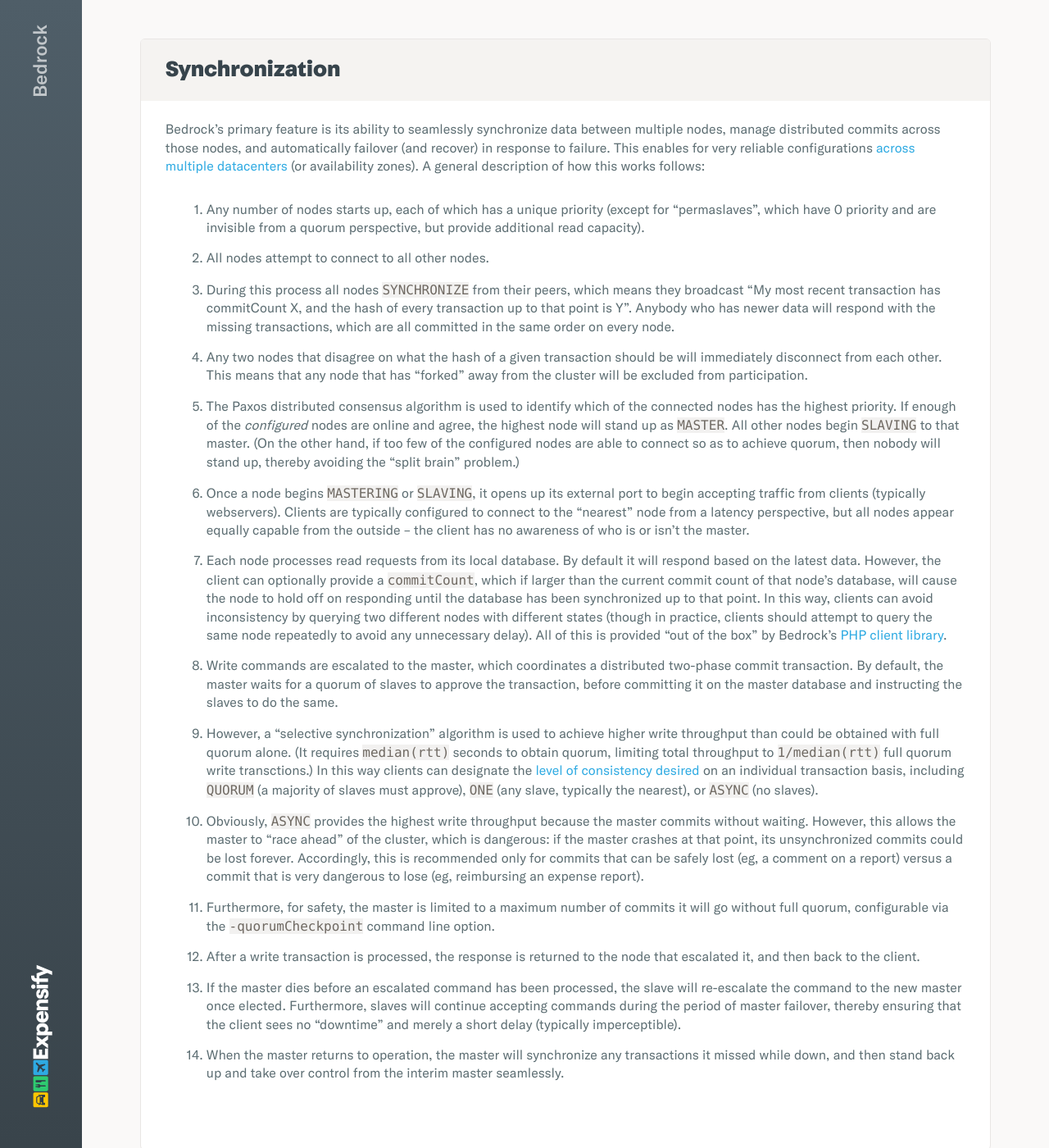
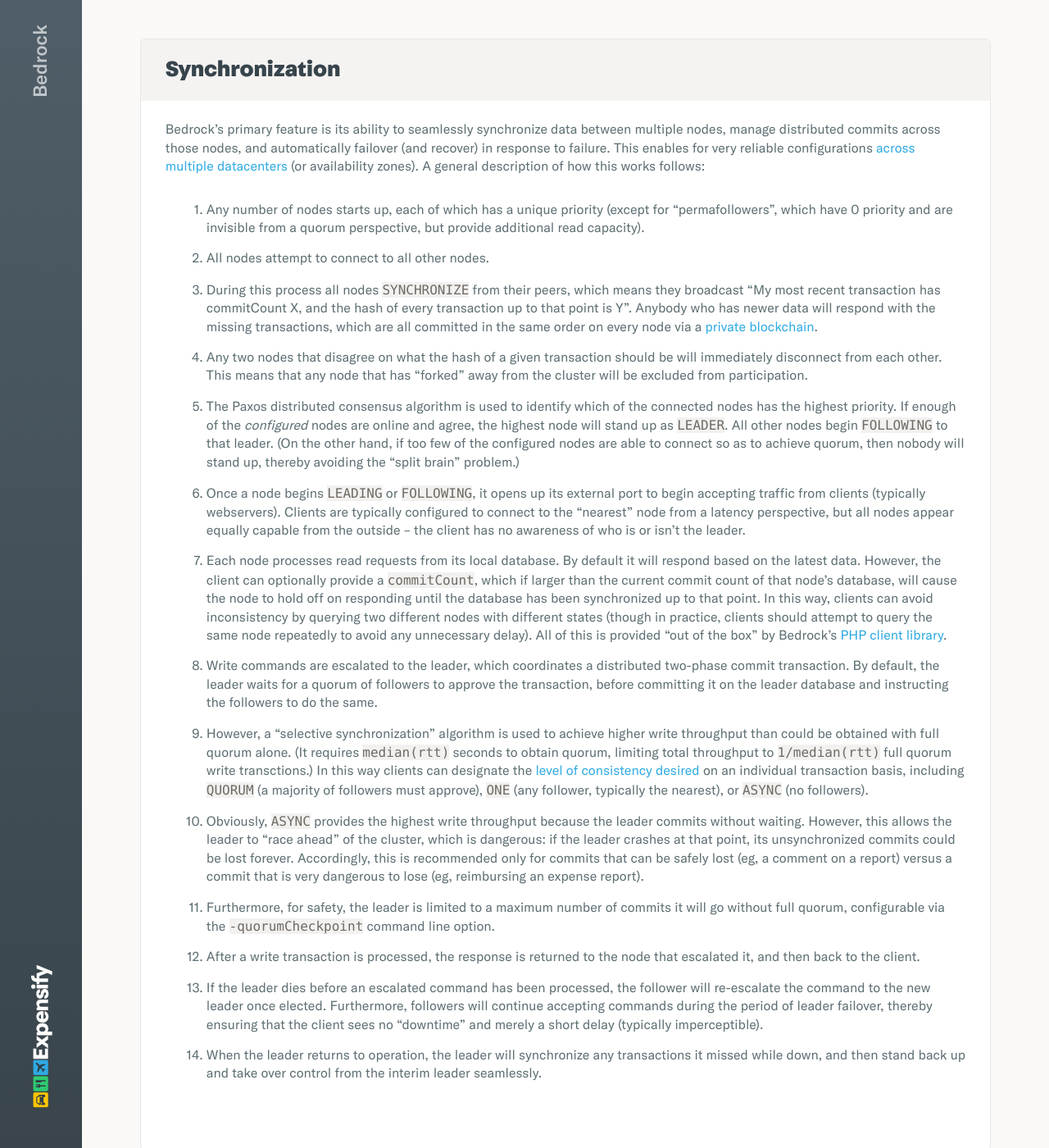
Before and after one commit to Expensify/Bedrock, a Jekyll site: the page built from docs/synchronization.md, in a window 1280 px wide and 1400 px high. Shown: the whole window at 82% size. Built offline with Jekyll 4.4.1, drawn with Linux system fonts in a browser that asks for light colours; our own code applies the rules of GitHub Pages for plain Markdown files.

Commit message:
Updating leader/follower language in external docs

```diff
--- a/docs/synchronization.md
+++ b/docs/synchronization.md
@@ -6,30 +6,30 @@
 ====
 Bedrock's primary feature is its ability to seamlessly synchronize data between multiple nodes, manage distributed commits across those nodes, and automatically failover (and recover) in response to failure.  This enables for very reliable configurations [across multiple datacenters](http://bedrockdb.com/multizone.html) (or availability zones).  A general description of how this works follows:
 
-1. Any number of nodes starts up, each of which has a unique priority (except for "permaslaves", which have 0 priority and are invisible from a quorum perspective, but provide additional read capacity).
+1. Any number of nodes starts up, each of which has a unique priority (except for "permafollowers", which have 0 priority and are invisible from a quorum perspective, but provide additional read capacity).
 
 2. All nodes attempt to connect to all other nodes.
 
-3. During this process all nodes `SYNCHRONIZE` from their peers, which means they broadcast "My most recent transaction has commitCount X, and the hash of every transaction up to that point is Y".  Anybody who has newer data will respond with the missing transactions, which are all committed in the same order on every node.
+3. During this process all nodes `SYNCHRONIZE` from their peers, which means they broadcast "My most recent transaction has commitCount X, and the hash of every transaction up to that point is Y".  Anybody who has newer data will respond with the missing transactions, which are all committed in the same order on every node via a [private blockchain](http://bedrockdb.com/blockchain.html).
 
 4. Any two nodes that disagree on what the hash of a given transaction should be will immediately disconnect from each other.  This means that any node that has "forked" away from the cluster will be excluded from participation.
 
-5. The Paxos distributed consensus algorithm is used to identify which of the connected nodes has the highest priority.  If enough of the *configured* nodes are online and agree, the highest node will stand up as `MASTER`.  All other nodes begin `SLAVING` to that master.  (On the other hand, if too few of the configured nodes are able to connect so as to achieve quorum, then nobody will stand up, thereby avoiding the "split brain" problem.)
+5. The Paxos distributed consensus algorithm is used to identify which of the connected nodes has the highest priority.  If enough of the *configured* nodes are online and agree, the highest node will stand up as `LEADER`.  All other nodes begin `FOLLOWING` to that leader.  (On the other hand, if too few of the configured nodes are able to connect so as to achieve quorum, then nobody will stand up, thereby avoiding the "split brain" problem.)
 
-6. Once a node begins `MASTERING` or `SLAVING`, it opens up its external port to begin accepting traffic from clients (typically webservers).  Clients are typically configured to connect to the "nearest" node from a latency perspective, but all nodes appear equally capable from the outside -- the client has no awareness of who is or isn't the master.
+6. Once a node begins `LEADING` or `FOLLOWING`, it opens up its external port to begin accepting traffic from clients (typically webservers).  Clients are typically configured to connect to the "nearest" node from a latency perspective, but all nodes appear equally capable from the outside -- the client has no awareness of who is or isn't the leader.
 
 7. Each node processes read requests from its local database.  By default it will respond based on the latest data.  However, the client can optionally provide a `commitCount`, which if larger than the current commit count of that node's database, will cause the node to hold off on responding until the database has been synchronized up to that point.  In this way, clients can avoid inconsistency by querying two different nodes with different states (though in practice, clients should attempt to query the same node repeatedly to avoid any unnecessary delay).  All of this is provided "out of the box" by Bedrock's [PHP client library](https://github.com/Expensify/Bedrock-PHP).
 
-8. Write commands are escalated to the master, which coordinates a distributed two-phase commit transaction.  By default, the master waits for a quorum of slaves to approve the transaction, before committing it on the master database and instructing the slaves to do the same.
+8. Write commands are escalated to the leader, which coordinates a distributed two-phase commit transaction.  By default, the leader waits for a quorum of followers to approve the transaction, before committing it on the leader database and instructing the followers to do the same.
 
-9. However, a "selective synchronization" algorithm is used to achieve higher write throughput than could be obtained with full quorum alone.  (It requires `median(rtt)` seconds to obtain quorum, limiting total throughput to `1/median(rtt)` full quorum write transctions.)  In this way clients can designate the [level of consistency desired](https://github.com/Expensify/Bedrock/blob/master/sqlitecluster/SQLiteNode.cpp#L1075) on an individual transaction basis, including `QUORUM` (a majority of slaves must approve), `ONE` (any slave, typically the nearest), or `ASYNC` (no slaves).
+9. However, a "selective synchronization" algorithm is used to achieve higher write throughput than could be obtained with full quorum alone.  (It requires `median(rtt)` seconds to obtain quorum, limiting total throughput to `1/median(rtt)` full quorum write transctions.)  In this way clients can designate the [level of consistency desired](https://github.com/Expensify/Bedrock/blob/master/sqlitecluster/SQLiteNode.cpp#L1075) on an individual transaction basis, including `QUORUM` (a majority of followers must approve), `ONE` (any follower, typically the nearest), or `ASYNC` (no followers).
 
-10. Obviously, `ASYNC` provides the highest write throughput because the master commits without waiting.  However, this allows the master to "race ahead" of the cluster, which is dangerous: if the master crashes at that point, its unsynchronized commits could be lost forever.  Accordingly, this is recommended only for commits that can be safely lost (eg, a comment on a report) versus a commit that is very dangerous to lose (eg, reimbursing an expense report).
+10. Obviously, `ASYNC` provides the highest write throughput because the leader commits without waiting.  However, this allows the leader to "race ahead" of the cluster, which is dangerous: if the leader crashes at that point, its unsynchronized commits could be lost forever.  Accordingly, this is recommended only for commits that can be safely lost (eg, a comment on a report) versus a commit that is very dangerous to lose (eg, reimbursing an expense report).
 
-11. Furthermore, for safety, the master is limited to a maximum number of commits it will go without full quorum, configurable via the `-quorumCheckpoint` command line option.
+11. Furthermore, for safety, the leader is limited to a maximum number of commits it will go without full quorum, configurable via the `-quorumCheckpoint` command line option.
 
 12. After a write transaction is processed, the response is returned to the node that escalated it, and then back to the client.
 
-13. If the master dies before an escalated command has been processed, the slave will re-escalate the command to the new master once elected.  Furthermore, slaves will continue accepting commands during the period of master failover, thereby ensuring that the client sees no "downtime" and merely a short delay (typically imperceptible).
+13. If the leader dies before an escalated command has been processed, the follower will re-escalate the command to the new leader once elected.  Furthermore, followers will continue accepting commands during the period of leader failover, thereby ensuring that the client sees no "downtime" and merely a short delay (typically imperceptible).
 
-14. When the master returns to operation, the master will synchronize any transactions it missed while down, and then stand back up and take over control from the interim master seamlessly.
+14. When the leader returns to operation, the leader will synchronize any transactions it missed while down, and then stand back up and take over control from the interim leader seamlessly.
```
